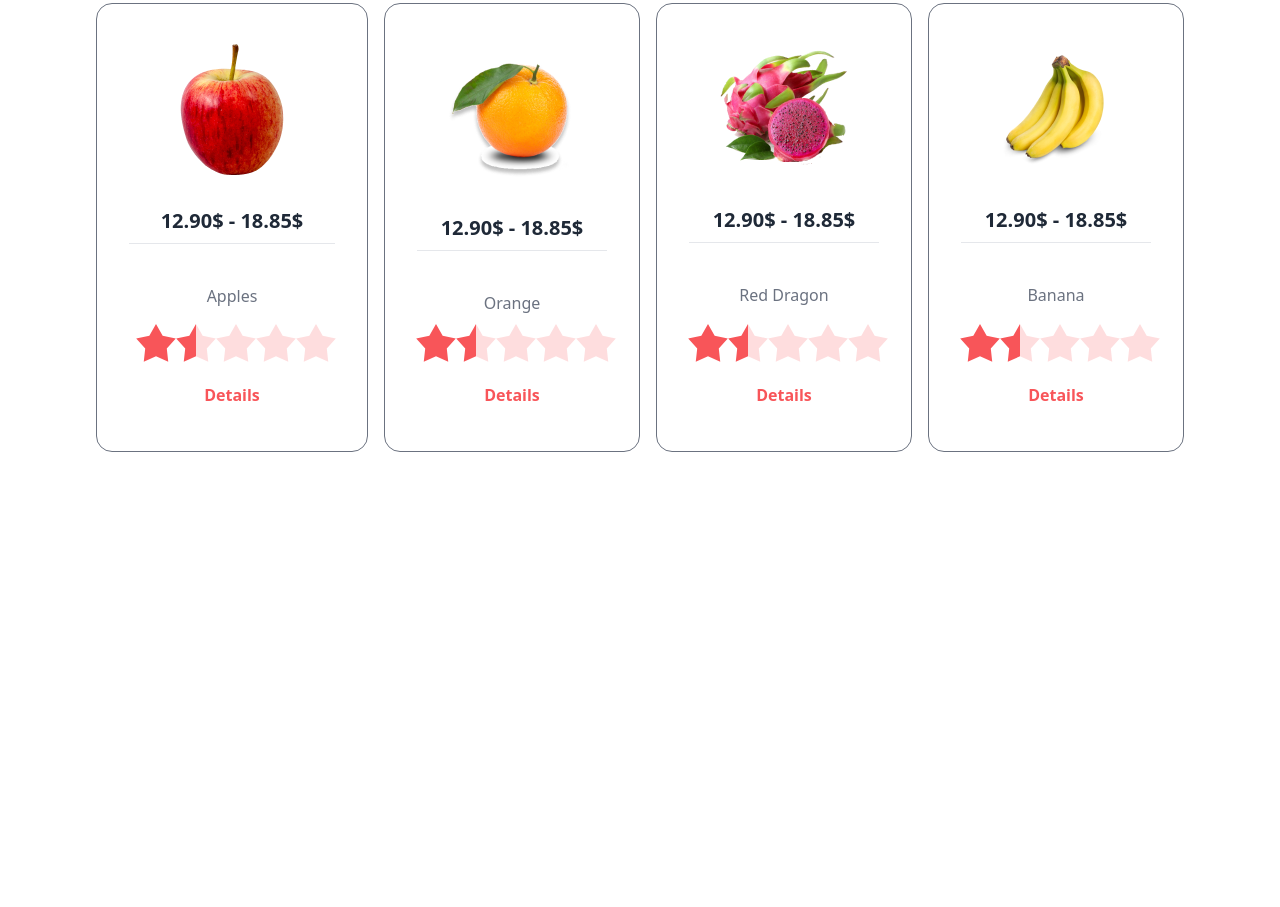
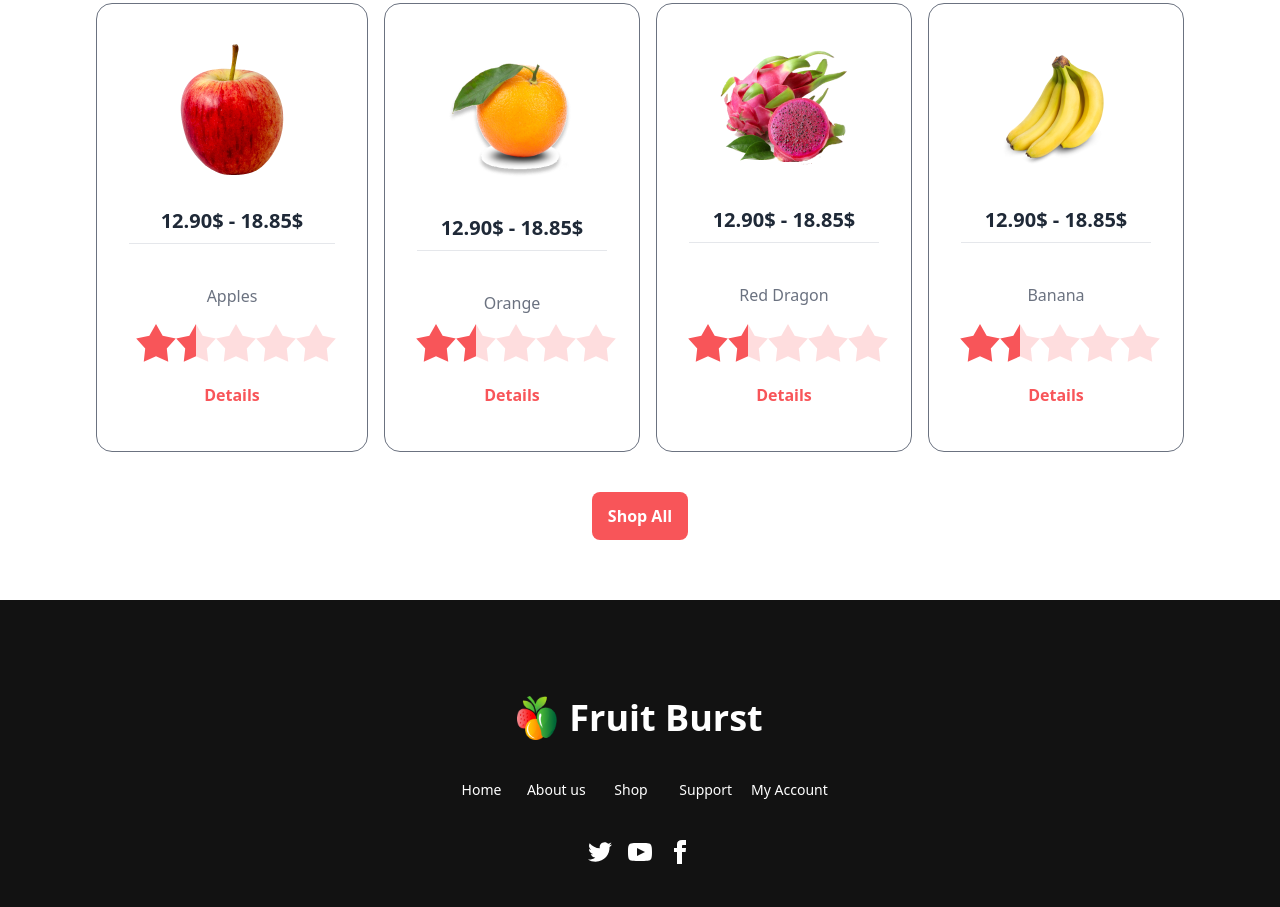
Before and after one commit to Mahmudulhasan162/Fresh-fruits-store, a plain HTML site: page index.html in a window 1280 px wide. Shown: the part 939-1846 px from the top of the page. Before the commit the page ends 1491 px from the top, so only its background shows below. Drawn offline with nearby package versions, Linux system fonts and the light colour scheme.

Commit message:
footer added

```diff
--- a/index.html
+++ b/index.html
@@ -43,7 +43,7 @@
         <nav class="w-full md:max-w-screen-xl mx-auto px-4 md:px-16 lg:px-24 md:py-5 md:my-5">
             <div class=" md:bg-[#F85559] p-6 md:rounded-full">
                 <div class="navbar md:flex-row flex-row-reverse">
-                      <div class="dropdown">
+                      <div class="dropdown md:flex-1 items-center">
                         <label tabindex="0" class="btn btn-square btn-ghost lg:hidden">
                           <svg xmlns="http://www.w3.org/2000/svg" class="h-5 w-5" fill="none" viewBox="0 0 24 24" stroke="currentColor"><path stroke-linecap="round" stroke-linejoin="round" stroke-width="2" d="M4 6h16M4 12h8m-8 6h16" /></svg>
                         </label>
@@ -60,7 +60,7 @@
                           </div></li>
                         </ul>
                     <div class=" hidden lg:flex md:flex-1 md:text-white">
-                      <ul class="menu flex-1 menu-horizontal px-1">
+                      <ul class="menu menu-horizontal px-1">
                         <li><a>Home</a></li>
                           <li><a>About</a></li>
                           <li><a>Shop</a></li>
@@ -450,10 +450,31 @@
           </div>
         </div>
         </div>
+        <div class="mx-auto text-center"><button class="btn normal-case border-none text-white bg-[#F85559] text-base">Shop All</button></div>
       </section>
     </main>
-    <footer>
-
+    <footer class="max-w-screen-2xl mx-auto h-[400px] text-center px-4 md:px-16 lg:px-24 md:py-5 bg-[#121212] flex flex-col items-center justify-center">
+          <div class="flex space-x-3 justify-center items-center">
+            <div><img class="w-10" src="./images/logo.png" alt=""></div>
+          <p class="text-white space-x-4 font-bold text-center normal-case text-4xl">Fruit Burst</p>
+        </div>
+        <div class="footer footer-center p-10 text-white text-base-content rounded">
+          <div class="grid grid-cols-4 md:grid-flow-col gap-4">
+            <a class="link link-hover">Home</a>
+            <a class="link link-hover">About us</a>
+            <a class="link link-hover">Shop</a>
+            <a class="link link-hover md:hidden">All Fruits</a>
+            <a class="link link-hover">Support</a>
+            <a class="link link-hover">My Account</a>
+          </div>
+          <div>
+            <div class="grid grid-flow-col gap-4">
+              <a><svg xmlns="http://www.w3.org/2000/svg" width="24" height="24" viewBox="0 0 24 24" class="fill-current"><path d="M24 4.557c-.883.392-1.832.656-2.828.775 1.017-.609 1.798-1.574 2.165-2.724-.951.564-2.005.974-3.127 1.195-.897-.957-2.178-1.555-3.594-1.555-3.179 0-5.515 2.966-4.797 6.045-4.091-.205-7.719-2.165-10.148-5.144-1.29 2.213-.669 5.108 1.523 6.574-.806-.026-1.566-.247-2.229-.616-.054 2.281 1.581 4.415 3.949 4.89-.693.188-1.452.232-2.224.084.626 1.956 2.444 3.379 4.6 3.419-2.07 1.623-4.678 2.348-7.29 2.04 2.179 1.397 4.768 2.212 7.548 2.212 9.142 0 14.307-7.721 13.995-14.646.962-.695 1.797-1.562 2.457-2.549z"></path></svg></a>
+              <a><svg xmlns="http://www.w3.org/2000/svg" width="24" height="24" viewBox="0 0 24 24" class="fill-current"><path d="M19.615 3.184c-3.604-.246-11.631-.245-15.23 0-3.897.266-4.356 2.62-4.385 8.816.029 6.185.484 8.549 4.385 8.816 3.6.245 11.626.246 15.23 0 3.897-.266 4.356-2.62 4.385-8.816-.029-6.185-.484-8.549-4.385-8.816zm-10.615 12.816v-8l8 3.993-8 4.007z"></path></svg></a>
+              <a><svg xmlns="http://www.w3.org/2000/svg" width="24" height="24" viewBox="0 0 24 24" class="fill-current"><path d="M9 8h-3v4h3v12h5v-12h3.642l.358-4h-4v-1.667c0-.955.192-1.333 1.115-1.333h2.885v-5h-3.808c-3.596 0-5.192 1.583-5.192 4.615v3.385z"></path></svg></a>
+            </div>
+          </div>
+        </div>
     </footer>
 </body>
 </html>
```
